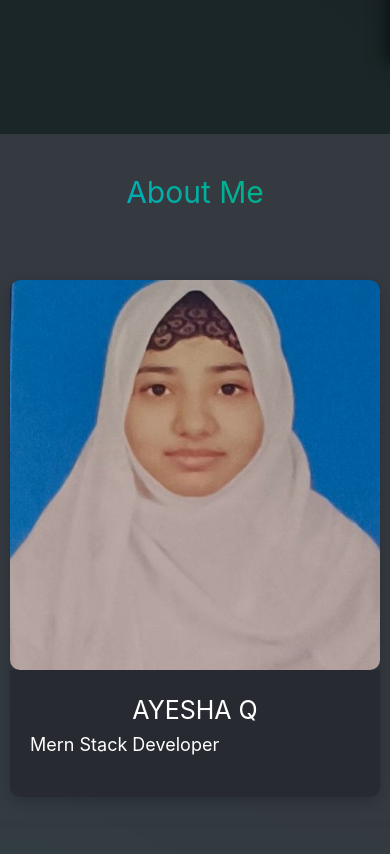
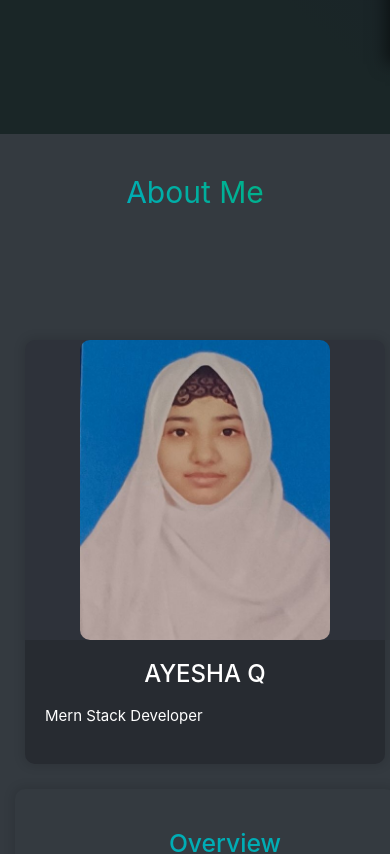
Before and after one commit to Atuba426/MyPortfolio, a React (Vite) app: page / in a window 390 px wide. Shown: the part 780-1634 px from the top of the page. Built offline with nearby package versions, Linux system fonts and the light colour scheme.

Commit message:
proper responsive for about section

```diff
--- a/src/Components/About/about.css
+++ b/src/Components/About/about.css
@@ -5,27 +5,27 @@
   overflow: hidden;
   z-index: 0;
 }
+
 .container {
   width: 100%;
   max-width: 1200px;
-  padding-right: 15px;
-  padding-left: 15px;
-  margin-right: auto;
-  margin-left: auto;
+  padding: 0 15px;
+  margin: auto;
 }
+
+/* Desktop layout */
 .collections {
   display: flex;
   flex-wrap: nowrap;
   align-items: flex-start;
-  flex-direction: row; /* this is the key! */
   justify-content: center;
   gap: 40px;
   padding-top: 100px;
 }
+
 .box:first-child {
   background: #2e323a;
   border-radius: 10px;
-
   color: white;
 }
 
@@ -40,7 +40,6 @@
   font-weight: normal;
   font-size: 48px;
   text-align: center;
-  background: rgb(0, 173, 181);
   background-image: linear-gradient(
     41deg,
     rgba(0, 173, 181, 1) 32%,
@@ -48,10 +47,10 @@
   );
   background-clip: text;
   color: transparent;
-  width: fit-content;
   margin-bottom: 40px;
   width: 100%;
 }
+
 .discover .collections .box {
   width: 400px;
   height: 620px;
@@ -67,61 +66,43 @@
   font-size: 20px;
   background-color: rgb(0 0 0 / 15%);
 }
-.discover .collections .box .txt h3 {
-  font-size: 25px;
-  transition: 0.3s;
-  font-weight: normal;
-  position: relative;
-  margin: 5px;
-  padding: 0px;
+
+/* ======================================= */
+/* ========== TABLET (≤ 1024px) ========== */
+/* ======================================= */
+@media (max-width: 1024px) {
+  .collections {
+    flex-wrap: wrap;
+    gap: 30px;
+  }
+
+  .discover .collections .box {
+    width: 45%;
+    height: auto;
+  }
+
+  .box img {
+    height: 350px;
+  }
 }
 
-.discover .collections .box .txt p {
-  line-height: 1.7;
-  text-align: justify;
-}
-.discover p {
-  margin-top: 0;
-  margin-bottom: 1rem;
-}
-.discover .collections .box:hover {
-  transform: translateY(-5px);
-  box-shadow: 0 10px 30px rgba(0, 0, 0, 0.3);
-}
-.discover::after {
-  content: "";
-  position: absolute;
-  background: #00adb5;
-  border-radius: 50%;
-  filter: blur(200px);
-  left: -10%;
-  bottom: 0;
-  height: 60%;
-  width: 30%;
-  opacity: 0.2;
-  z-index: -1;
-  animation-name: glow-size;
-  animation-duration: 7s;
-  animation-iteration-count: infinite;
-  animation-timing-function: ease;
-  animation-direction: alternate;
-}
-
+/* ======================================= */
+/* ========== MOBILE (≤ 768px) =========== */
+/* ======================================= */
 @media (max-width: 768px) {
   .discover {
     padding: 60px 0;
   }
 
+  .section-heading {
+    font-size: 36px;
+    margin-bottom: 30px;
+  }
+
   .collections {
     flex-direction: column;
     align-items: center;
-    gap: 30px;
-    padding-top: 50px;
-  }
-
-  .section-heading {
-    font-size: 36px;
-    margin-bottom: 30px;
+    gap: 25px;
   }
 
   .discover .collections .box {
@@ -131,7 +112,7 @@
   }
 
   .box img {
-    height: 350px;
+    height: 300px;
   }
 
   .discover .collections .txt {
@@ -139,41 +120,31 @@
   }
 }
 
+
 @media (max-width: 480px) {
   .discover {
     padding: 40px 0;
   }
 
-  .container {
-    padding-left: 10px;
-    padding-right: 10px;
-  }
-
   .section-heading {
     font-size: 30px;
-    margin-bottom: 20px;
   }
 
   .discover .collections .box {
     width: 100%;
-
-    height: auto;
-    box-shadow: 0 5px 15px rgba(0, 0, 0, 0.2);
+    max-width: 380px;
+    text-align: center;
   }
 
   .box img {
-    height: 390px;
+    height: 300px;
+    width: 250px;
+
   }
 
-  .discover .collections .box:hover {
-    transform: translateY(-3px);
-    box-shadow: 0 8px 25px rgba(0, 0, 0, 0.3);
-  }
-
-  .discover::after {
-    left: -20%;
-    width: 50%;
-    height: 50%;
-    filter: blur(150px);
+  .discover .collections .box .txt p {
+    font-size: 15px;
+    line-height: 1.6;
+    text-align: left;
   }
 }
```
